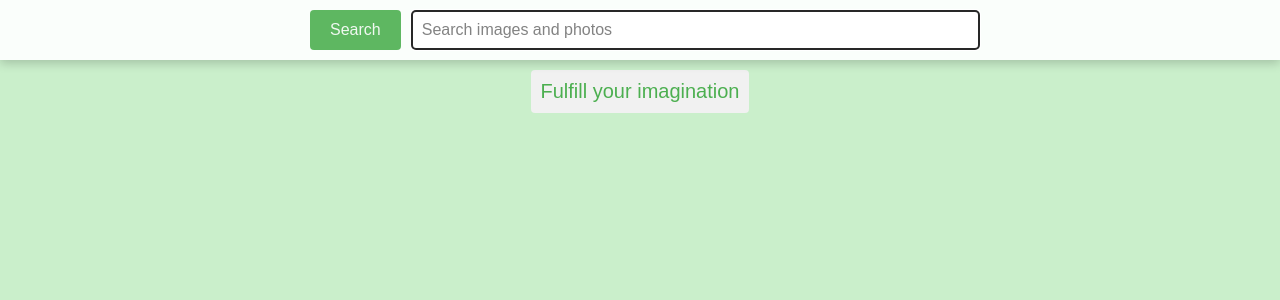
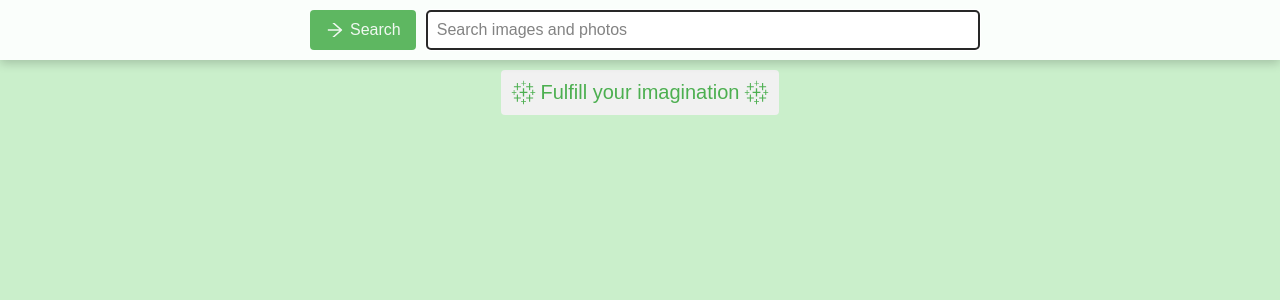
Before and after one commit to GumeniukRuslan/goit-react-hw-03-image-finder, a React (Create React App) app: page / in a window 1280 px wide. Shown: the top 300 px of the page. Built offline with nearby package versions, Linux system fonts and the light colour scheme.

Commit message:
svg added

```diff
--- a/package.json
+++ b/package.json
@@ -12,6 +12,7 @@
     "prop-types": "^15.8.1",
     "react": "^18.1.0",
     "react-dom": "^18.1.0",
+    "react-icons": "^4.9.0",
     "react-loader-spinner": "^5.3.4",
     "react-scripts": "5.0.1",
     "web-vitals": "^2.1.3"
--- a/src/components/Message/Message.jsx
+++ b/src/components/Message/Message.jsx
@@ -1,11 +1,14 @@
 import css from './Message.module.css'
 import PropTypes from 'prop-types';
+import { IoLogoTableau } from "react-icons/io5";
 
 
 export const Message = ({ text }) => {
   return (
     <div className={css.message}>
+      <IoLogoTableau className={css.icon} size={25} />
       <p>{text}</p>
+      <IoLogoTableau className={css.icon} size={25}/>
     </div>
   )
 }
--- a/src/components/Message/Message.module.css
+++ b/src/components/Message/Message.module.css
@@ -3,6 +3,10 @@
   border-radius: 4px;
   padding: 10px;
   margin-bottom: 10px;
+  display: flex;
+  justify-content: center;
+  align-items: center;
+  gap: 5px;
 }
 
 .message p {
@@ -10,3 +14,8 @@
   font-size: 20px;
   color: #4CAF50;
 }
+
+.icon{
+  fill: #4CAF50;
+
+}
--- a/src/components/Searchbar/Searchbar.jsx
+++ b/src/components/Searchbar/Searchbar.jsx
@@ -1,11 +1,13 @@
 import css from './Searchbar.module.css'
 import PropTypes from 'prop-types';
+import { AiOutlineArrowRight } from "react-icons/ai";
 
 export const Searchbar = ({ onSubmit }) => {
   return (
   <header className={css.searchbar}>
     <form className={css.searchForm} onSubmit={onSubmit}>
       <button type="submit" className={css.button}>
+          <AiOutlineArrowRight className={css.arrow} size={20}/>
         <span className="button-label">Search</span>
       </button>
         <input
--- a/src/components/Searchbar/Searchbar.module.css
+++ b/src/components/Searchbar/Searchbar.module.css
@@ -33,5 +33,13 @@
   cursor: pointer;
   font-size: 16px;
   margin-left: 10px;
-  padding: 10px 20px;
+  padding: 10px 15px;
+  display: flex;
+  align-items: center;
+  justify-content: center;
+  gap: 5px;
 }
+
+.arow{
+  fill: #4CAF50;
+}
```
Also changed, not shown: 1 other file (tests, documents, lock files or other folders).
